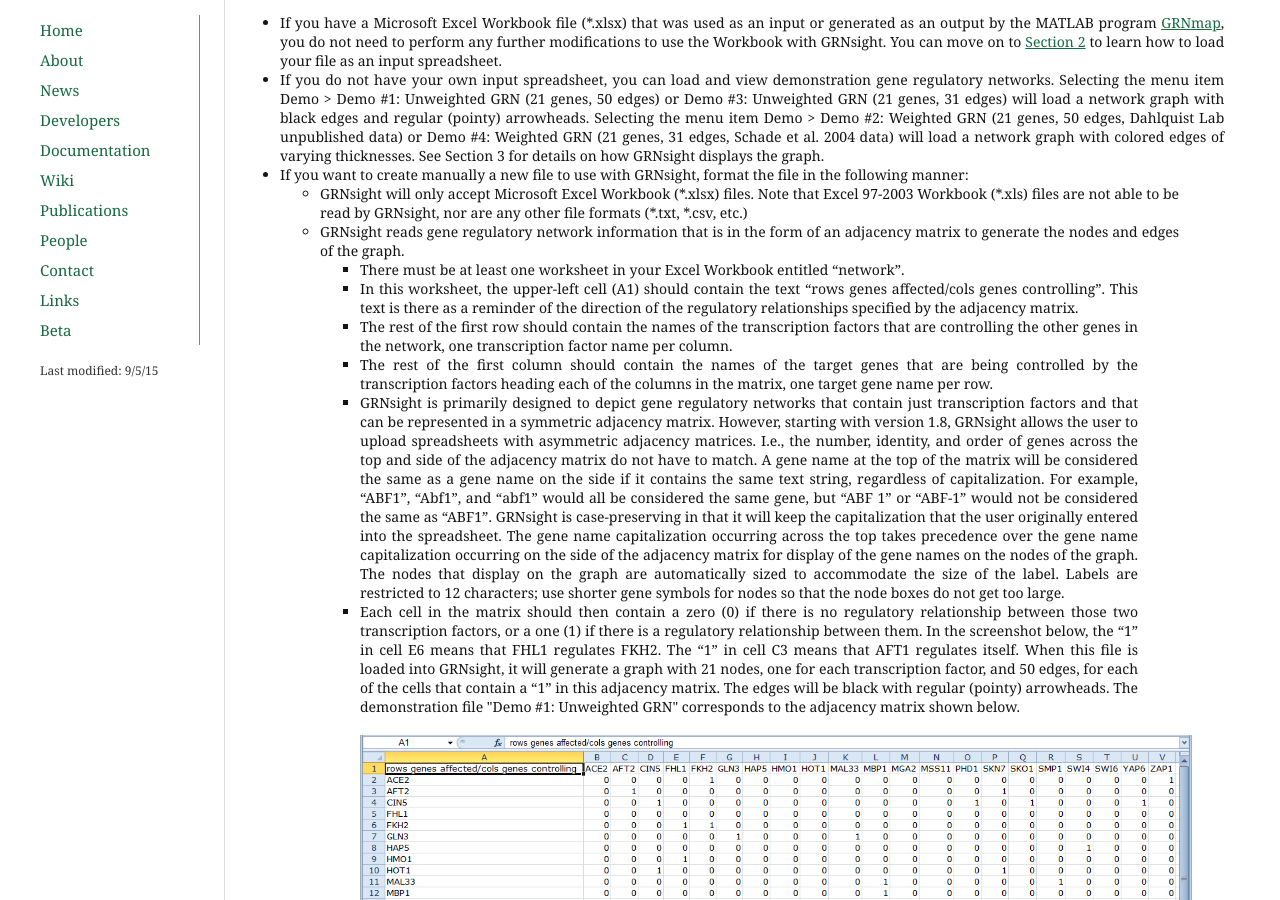
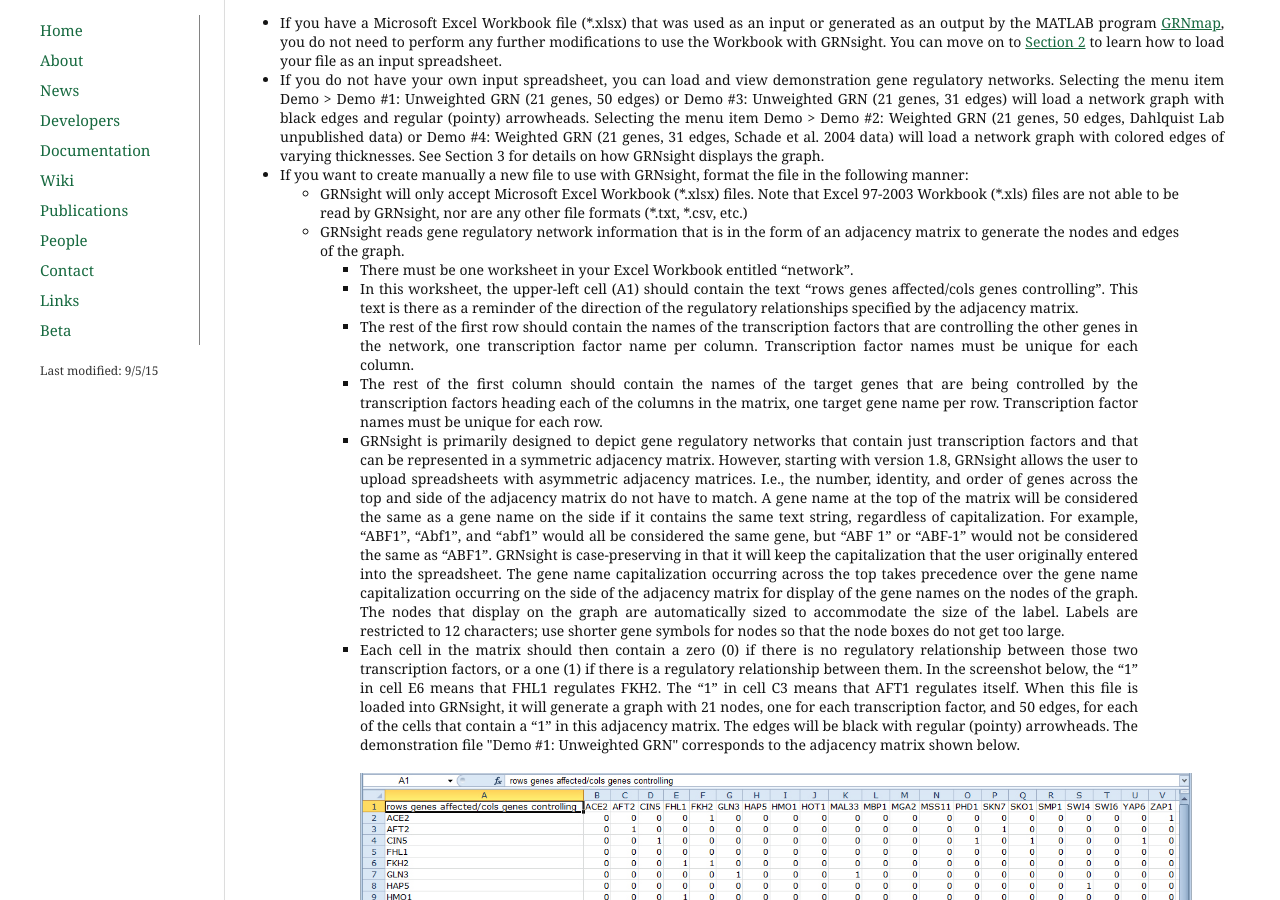
Before and after one commit to dondi/GRNsight, a Jekyll site: the page built from documentation.html, in a window 1280 px wide and 900 px high, scrolled down 455 px. Built offline with Jekyll 4.4.1, drawn with Linux system fonts in a browser that asks for light colours; nearby versions of some CDN libraries; Markdown is read by kramdown in place of the engine named in the settings.

Commit message:
small wording changes to section one bullets

```diff
--- a/documentation.html
+++ b/documentation.html
@@ -40,16 +40,16 @@ modified: 9/5/15
                                                 GRNsight reads gene regulatory network information that is in the form of an adjacency matrix to generate the nodes and edges of the graph.
                                                 <ul>
                                                     <li>
-                                                        There must be at least one worksheet in your Excel Workbook entitled “network”.
+                                                        There must be one worksheet in your Excel Workbook entitled “network”.
                                                     </li>
                                                     <li>
                                                         In this worksheet, the upper-left cell (A1) should contain the text “rows genes affected/cols genes controlling”.  This text is there as a reminder of the direction of the regulatory relationships specified by the adjacency matrix.
                                                     </li>
                                                     <li>
-                                                        The rest of the first row should contain the names of the transcription factors that are controlling the other genes in the network, one transcription factor name per column.
+                                                        The rest of the first row should contain the names of the transcription factors that are controlling the other genes in the network, one transcription factor name per column. Transcription factor names must be unique for each column.
                                                     </li>
                                                     <li>
-                                                        The rest of the first column should contain the names of the target genes that are being controlled by the transcription factors heading each of the columns in the matrix, one target gene name per row.
+                                                        The rest of the first column should contain the names of the target genes that are being controlled by the transcription factors heading each of the columns in the matrix, one target gene name per row. Transcription factor names must be unique for each row.
                                                     </li>
                                                     <li>
                                                         GRNsight is primarily designed to depict gene regulatory networks that contain just transcription factors and that can be represented in a symmetric adjacency matrix. However, starting with version 1.8, GRNsight allows the user to upload spreadsheets with asymmetric adjacency matrices.  I.e., the number, identity, and order of genes across the top and side of the adjacency matrix do not have to match.  A gene name at the top of the matrix will be considered the same as a gene name on the side if it contains the same text string, regardless of capitalization.  For example, “ABF1”, “Abf1”, and “abf1” would all be considered the same gene, but “ABF 1” or “ABF-1” would not be considered the same as “ABF1”.  GRNsight is case-preserving in that it will keep the capitalization that the user originally entered into the spreadsheet. The gene name capitalization occurring across the top takes precedence over the gene name capitalization occurring on the side of the adjacency matrix for display of the gene names on the nodes of the graph.  The nodes that display on the graph are automatically sized to accommodate the size of the label. Labels are restricted to 12 characters; use shorter gene symbols for nodes so that the node boxes do not get too large.
```
